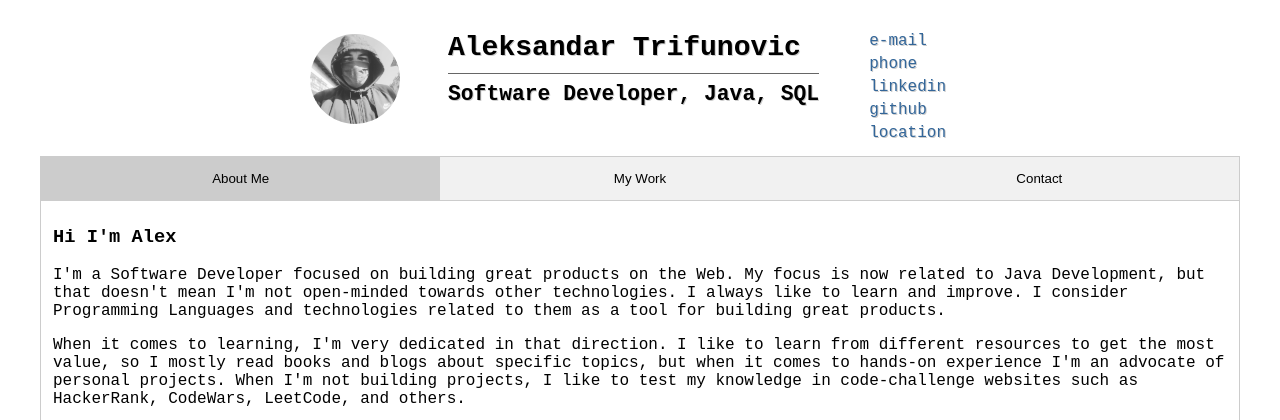
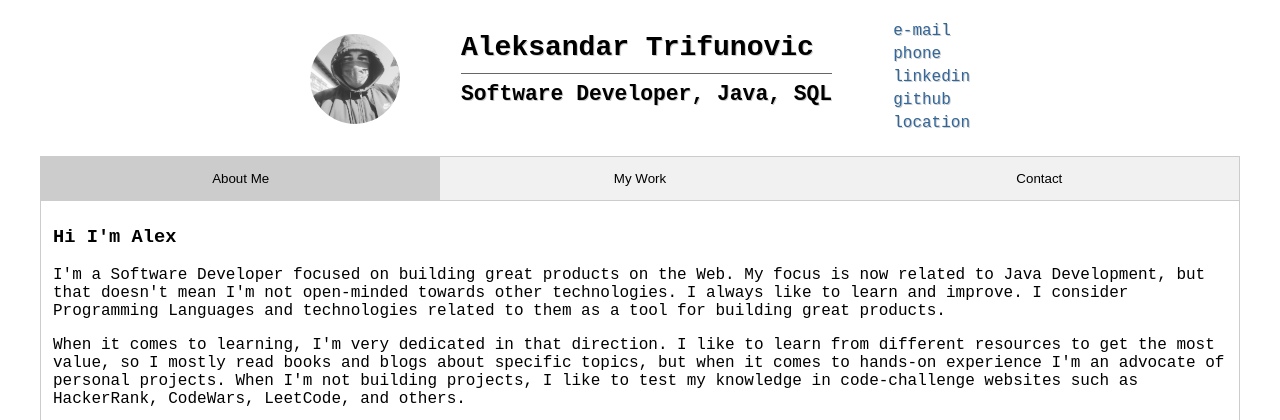
Before and after one commit to TomWSC828/personal-website, a PHP site: page / in a window 1280 px wide. Shown: the top 420 px of the page. Run offline with PHP 8.4, Linux system fonts and the light colour scheme.

Commit message:
Refactoring of css stylesheet

```diff
--- a/assets/style/style.css
+++ b/assets/style/style.css
@@ -48,17 +48,11 @@ a, a:visited {
 }
 
 .header {
-    display: flex;
-    flex-flow: row wrap;
-    justify-content: space-evenly;
     max-width: 660px;
     margin: 0 auto;
-    padding-top: 14px;
-    padding-bottom: 14px;
+    padding: 14px 0 24px 0;
     text-shadow: 1px 1px #ccc;
 }
-
-
 
 .profile-img {
     margin-top: 12px;
@@ -68,15 +62,7 @@ a, a:visited {
 }
 
 .header-right {
-    display: flex;
-    flex-flow: row wrap;
-    margin: 10px auto 0 auto;
-    padding-left: 24px;
-}
-
-.header-name {
-    float: left;
-    margin-right: 50px;
+    margin: 10px auto 10px auto;
 }
 
 .name {
@@ -89,7 +75,6 @@ a, a:visited {
     border-top: solid 1px #666;
     font-weight: bold;
     padding-top: 8px;
-    padding-bottom: 8px;
 }
 
 .position {
@@ -107,6 +92,7 @@ a, a:visited {
 
 .contact a:last-child {
     margin-bottom: 0;
+    cursor: default
 }
 
 @media screen and (max-width: 640px) {
@@ -114,3 +100,9 @@ a, a:visited {
         text-align: center;
     }
 }
+
+.container-flex {
+    display: flex;
+    flex-flow: row wrap;
+    justify-content: space-evenly;
+}
--- a/index.html
+++ b/index.html
@@ -17,7 +17,7 @@
 
     <body>
         <div class="container">
-            <div class="header">
+            <div class="header container-flex">
                 <div class="header-left">
                     <img src="assets/img/profile.jpg" alt="Alt" class="profile-img">
                 </div>
@@ -30,13 +30,13 @@
                             </div>
                         </div>
                     </div>
+                </div>
                 <div class="contact add">
                     <a href="mailto:aleksandar@alxtr42.com">e-mail</a>
                     <a href="tel:+38765217559">phone</a>
                     <a href="https://www.linkedin.com/in/alxtr42/">linkedin</a>
                     <a href="https://github.com/aleksandar-trifunovic">github</a>
                     <a href="#">location</a>
-                    </div>
                 </div>
             </div>
         </div>
```
Lines whose indentation alone changed are shown as unchanged.
